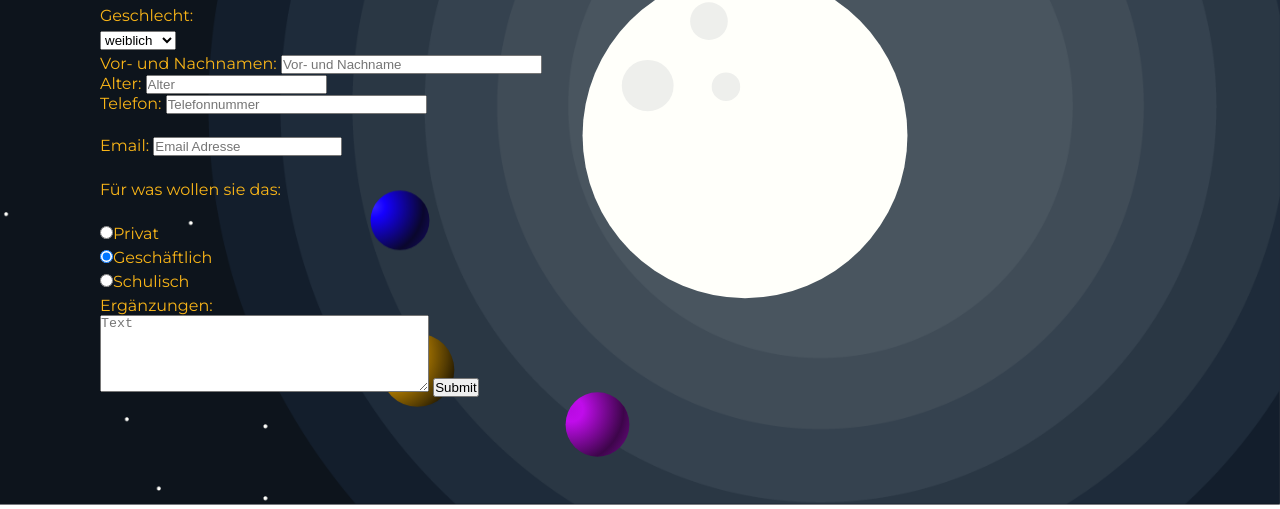
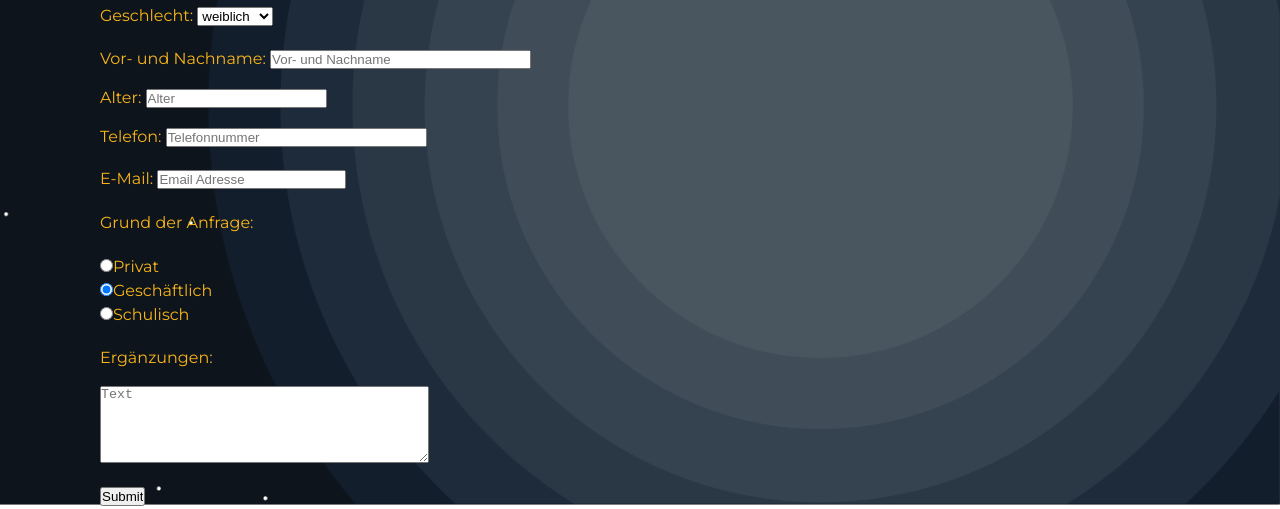
Before and after one commit to gislersv/307_lb02_00, a plain HTML site: page kontakt.html in a window 1280 px wide. Shown: the part 295-804 px from the top of the page. Drawn offline with Linux system fonts and the light colour scheme.

Commit message:
Konkatkformular: Zeilen eingefügt sowie Fehler korrigiert

```diff
--- a/kontakt.html
+++ b/kontakt.html
@@ -18,52 +18,49 @@
             <li><a href="./index.html">HOME</a></li>
             <li><a href="./planeten.html">PLANETEN</a></li>
             <li><a class="active" href="./kontakt.html">KONTAKT</a></li>
-            $
         </ul>
     </nav>
     <a href="./index.html"><img src="./images/logos/weiss_logolb02-03.png" alt="logo"/></a>
 </header>
 <section id="hg">
     <img src="./images/background.png" class="hg_img" alt="hg"/>
-    <label id="elemente">
-        <img src="./images/moon.svg" class="moon" alt="pres"/>
-        <img src="./images/bluesphere.svg" class="bluesphere" alt="pres"/>
-        <img src="./images/orangesphere.svg" class="orangesphere" alt="pres"/>
-        <img src="./images/purplesphere.svg" class="purplesphere" alt="pres"/>
-    </label>
 </section>
 <main class="begruessungstext">
     <h1>Kontaktformular</h1>
     <form>
         <p>
-            Geschlecht:<br>
+            Geschlecht:
             <select name="gender">
                 <option value="val2">weiblich</option>
                 <option value="val3">männlich</option>
                 <option value="val4">anderes</option>
             </select>
         </p>
-        Vor- und Nachnamen:
+        <br>
+        Vor- und Nachname:
         <input required placeholder="Vor- und Nachname" type="text" name="name" size="30" maxlength="40">
-
+        <br>
         <br>Alter:
         <input required placeholder="Alter" type="number" name="age" size="30" min="0">
-
+        <br>
         <br>Telefon:
         <input required placeholder="Telefonnummer" type="tel" name="phone" size="30" maxlength="40">
 
-        <p>Email:
+        <p>E-Mail:
             <input placeholder="Email Adresse" name="email" type="email" required size="21" maxlength="50"></p>
-        <p>Für was wollen sie das:</p>
+        <p>Grund der Anfrage:</p>
         <p>
             <input type="radio" name="room" value="budget">Privat<br>
             <input type="radio" name="room" value="standard" checked>Geschäftlich<br>
             <input type="radio" name="room" value="deluxe">Schulisch
         </p>
-
-        Ergänzungen:<br>
+        <br>
+        Ergänzungen:
+        <br>
+        <br>
         <textarea placeholder="Text" name="txt" rows="5" cols="39" maxlength="2500"></textarea>
-
+        <br>
+        <br>
         <input type="submit" value="Submit">
     </form>
 </main>
```
Also changed, not shown: planeten.html (+1 -0 lines).
